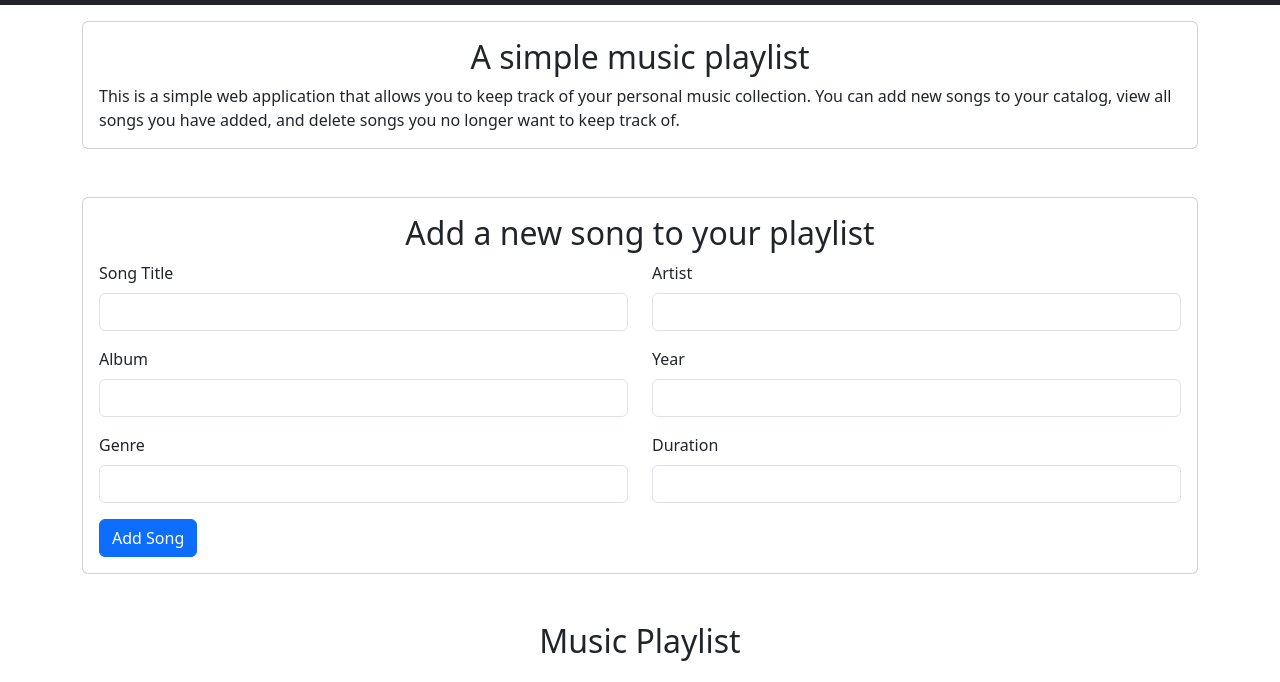
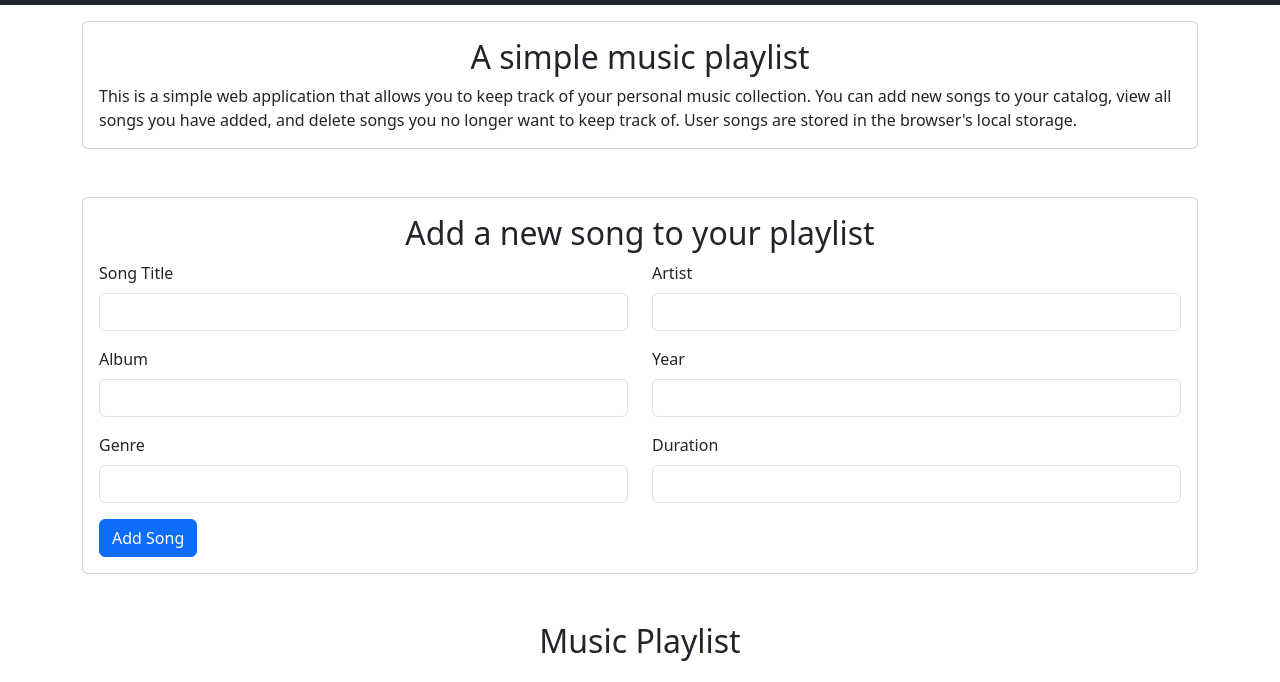
Before and after one commit to Exo-MDR-CD2000/DOM_JS_App, a website: page index.html in a window 1280 px wide. Shown: the part 91-773 px from the top of the page. Drawn offline with nearby package versions, Linux system fonts and the light colour scheme.

Commit message:
chore: Update index.html to include information about storing user songs in local storage

```diff
--- a/index.html
+++ b/index.html
@@ -77,7 +77,7 @@
                 <h2 class="card-title text-center"> A simple music playlist </h2>
                 <p class="card-text"> This is a simple web application that allows you to keep track of your personal
                     music collection. You can add new songs to your catalog, view all songs you have added, and
-                    delete songs you no longer want to keep track of. </p>
+                    delete songs you no longer want to keep track of. User songs are stored in the browser's local storage. </p>
             </div>
         </div>
     </div>
```
